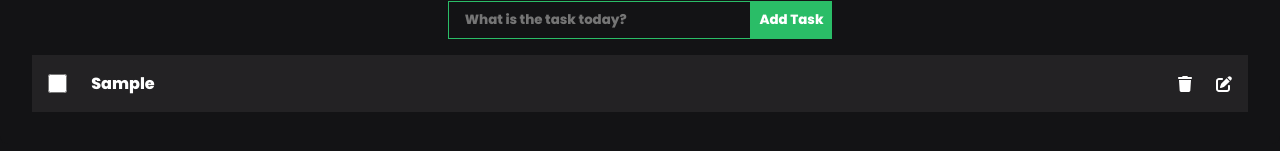
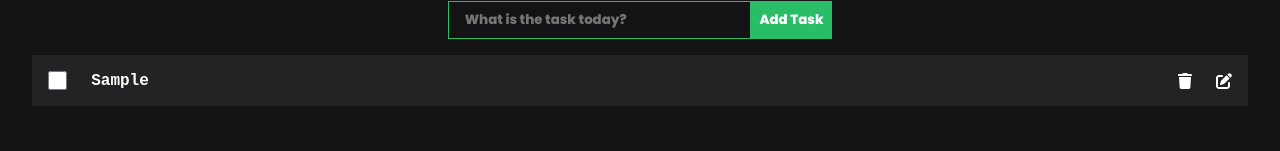
Before and after one commit to Ro-yeee/Todo-App, a React (Create React App) app: page / in a window 1280 px wide. Both pictures are taken after typing "Sample" into the empty fields and a click on the button "Add Task". Shown: the part 161-312 px from the top of the page. Built offline with nearby package versions, Linux system fonts and the light colour scheme.

Commit message:
Added both the status and delete functionality for the todos

```diff
--- a/src/App.css
+++ b/src/App.css
@@ -79,6 +79,7 @@ body{
 
 .card > h1{
     flex: 1;
+    font-family:'Courier New', Courier, monospace;
 }
 
 .check{
@@ -97,3 +98,9 @@ body{
     box-shadow: 5px 8px 8px rgba(0,0,0,6);
     transform: translateY(-5%);
 }
+
+.completed{
+    text-decoration: line-through;
+    text-decoration-color: red;
+    text-decoration-thickness: 2px;
+}
--- a/src/components/TodoCard.jsx
+++ b/src/components/TodoCard.jsx
@@ -3,12 +3,12 @@ import { FontAwesomeIcon } from '@fortawesome/react-fontawesome'
 import { faTrash } from '@fortawesome/free-solid-svg-icons'
 import { faPenToSquare } from '@fortawesome/free-solid-svg-icons'
 
-function TodoCard({element}) {
+function TodoCard({element,toggleComplete,deleteTask}) {
   return (
     <div className='card'>
-      <input className='check' type='checkbox'></input>
-      <h1>{element.task}</h1>
-      <FontAwesomeIcon icon={faTrash} size={"2xl"} className='icon' />
+      <input checked={element.completed} onChange={() => toggleComplete(element.id)} className='check' type='checkbox'></input>
+      <h1 className={`${element.completed ? "completed" : null}`}>{element.task}</h1>
+      <FontAwesomeIcon onClick={() => deleteTask(element.id)} icon={faTrash} size={"2xl"} className='icon' />
       <FontAwesomeIcon icon={faPenToSquare} size={"2xl"} className='icon' />
     </div>
   )
--- a/src/components/TodoWrapper.jsx
+++ b/src/components/TodoWrapper.jsx
@@ -9,12 +9,19 @@ function TodoWrapper() {
   const addTodo = (todo) =>{
     setTodos([...todos, {id: uuid(),task: todo,completed: false,isEditing:false}])
   }
+  const toggleComplete = (id) =>{
+    setTodos(todos.map(todo => todo.id === id ? {...todo, completed: !todo.completed} : todo))
+  }
+  const deleteTask = (id) =>{
+    setTodos(todos.filter(todo => todo.id !== id))
+  }
+  console.log(todos)
   return (
     <div className='TodoWrapper'>
       <TodoForm addTodo={addTodo} />
       {
         todos.map((element,index) => (
-          <TodoCard element={element} key={index}/>
+          <TodoCard element={element} key={index} toggleComplete={toggleComplete} deleteTask={deleteTask}/>
         ))
       }
     </div>
```
